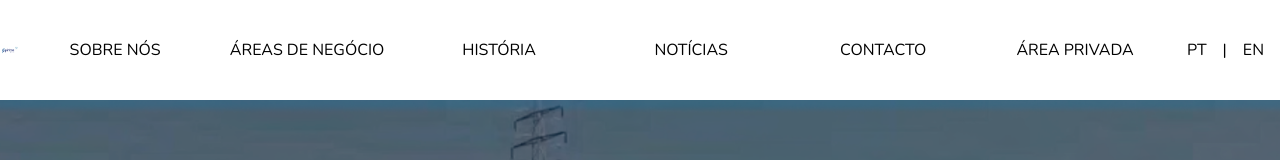
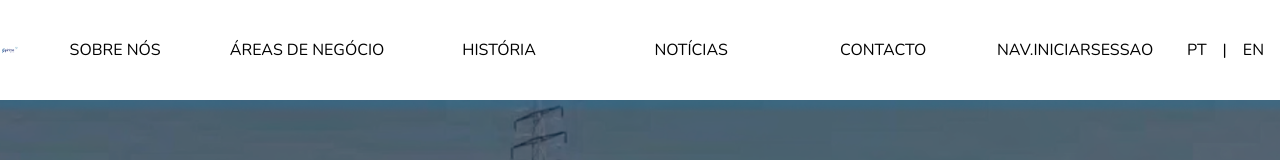
Before and after one commit to Fran-Lopez-Laperal/proyectPintos, a React (Vite) app in the folder WEB/: page / in a window 1280 px wide. Shown: the top 160 px of the page. Built offline with nearby package versions, Linux system fonts and the light colour scheme; no server answers.

Commit message:
update areaPrivada for login in navs

```diff
--- a/WEB/src/components/NavDesktop.jsx
+++ b/WEB/src/components/NavDesktop.jsx
@@ -60,9 +60,9 @@ export function NavDesktop() {
           {!token && (
             <Link
               className="flex justify-center items-center w-48 h-full hover:bg-corporative-color2 transition-all duration-500 no-underline uppercase"
-              to={'/areaPrivada'}
+              to={'/login'}
             >
-              {t('nav.areaPrivada')}
+              {t('nav.iniciarSessao')}
             </Link>
           )}
         </main>
--- a/WEB/src/components/NavResponsive.jsx
+++ b/WEB/src/components/NavResponsive.jsx
@@ -70,7 +70,7 @@ export function NavResponsive() {
                 <Link className="flex items-center h-10 pl-7 border-b" to="/historia" onClick={handleShowMenu}>
                   {t('nav.historia')}
                 </Link>
-                <Link className="flex items-center h-10 pl-7 border-b" to="/planearConstruir" onClick={handleShowMenu}>
+                <Link className="flex items-center h-10 pl-7 border-b" to="/planejar-e-construir" onClick={handleShowMenu}>
                   {t('nav.planearConstruir')}
                 </Link>
               </section>
@@ -114,7 +114,7 @@ export function NavResponsive() {
           </ul>
 
           <ul className="flex items-center h-10 pl-2 border-b bg-gray-100" onClick={handleShowMenu}>
-            <Link to="/areaPrivada">{t('nav.areaPrivada')}</Link>
+            <Link to="/login">{t('nav.iniciarSessao')}</Link>
           </ul>
 
           <ul onClick={handleShowMenu}>
```
